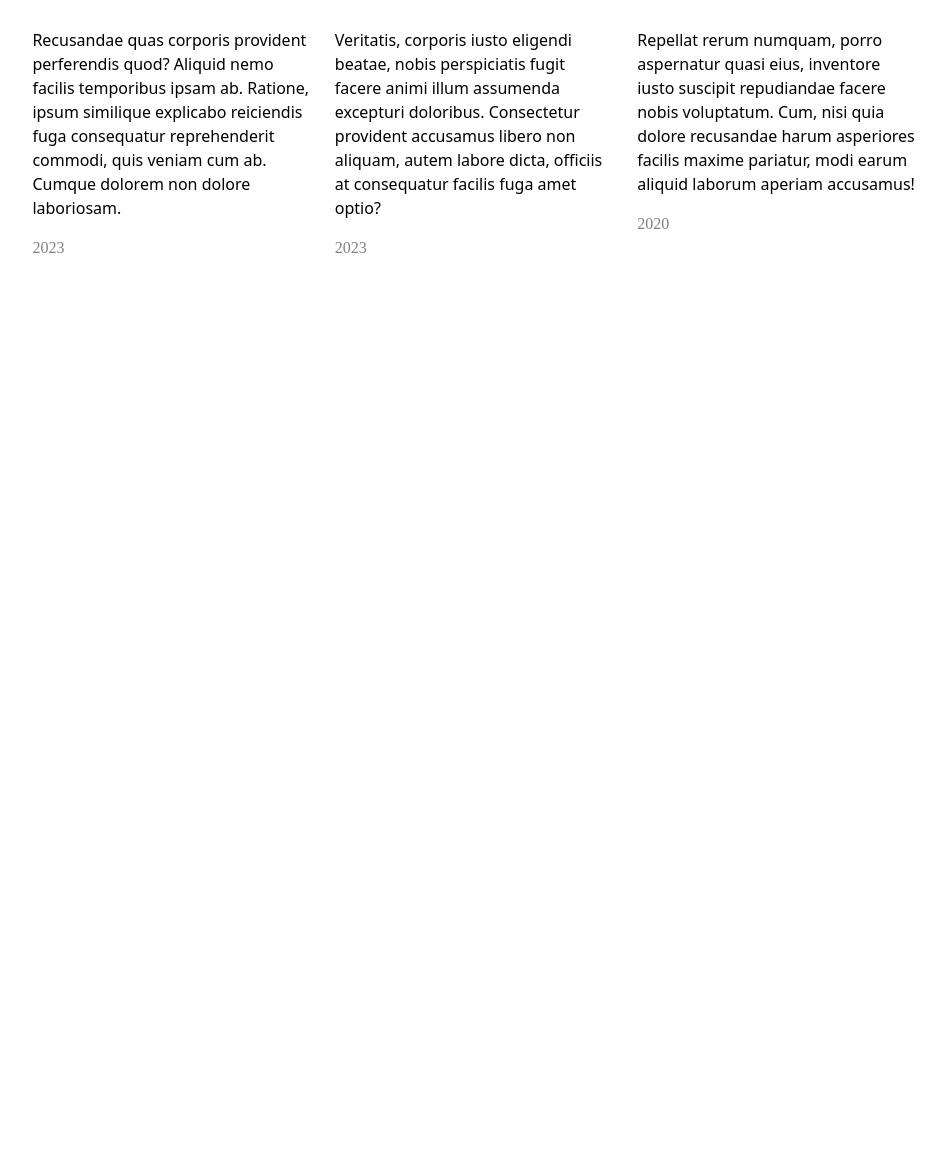
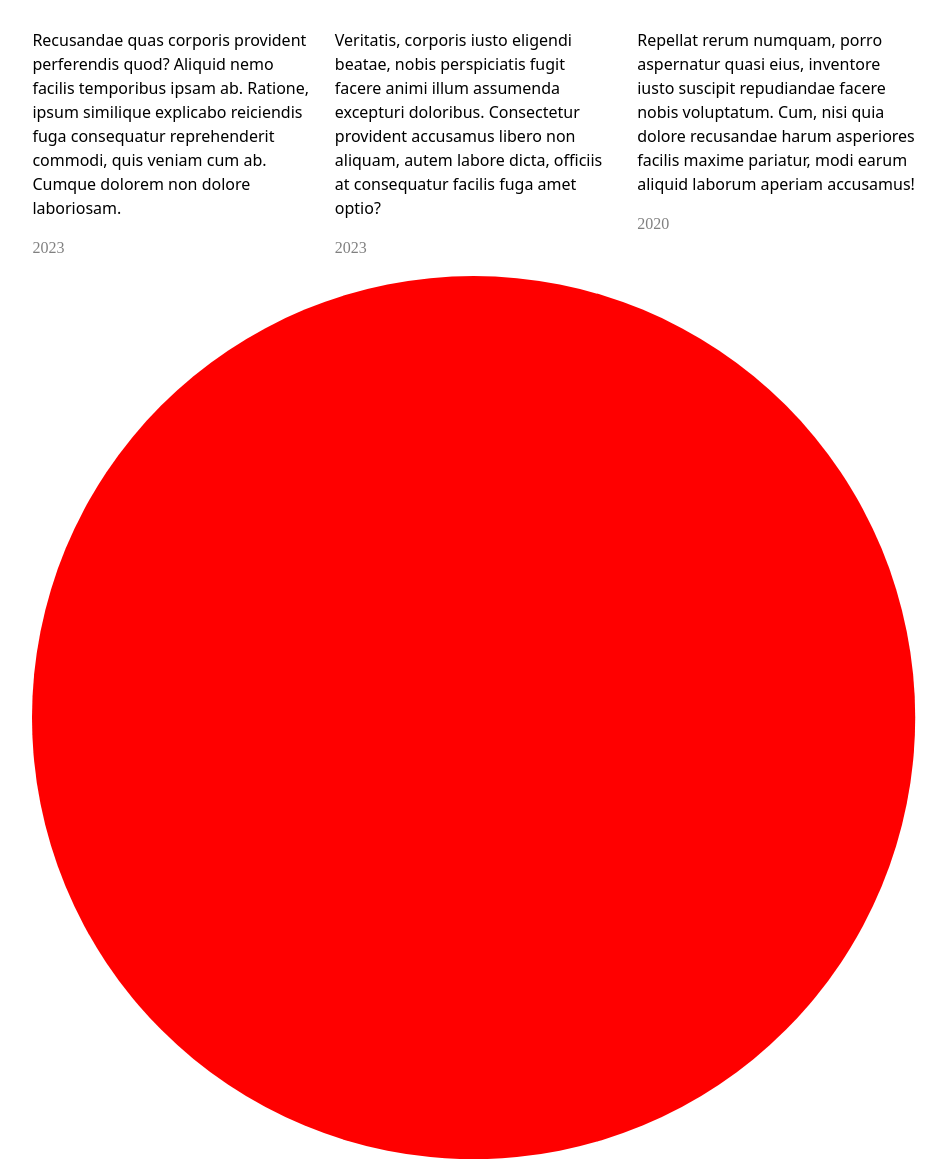
Before and after one commit to zou99999/portfolio, a plain HTML site: page projects/index.html in a window 1280 px wide. Shown: the part 2551-3710 px from the top of the page, without its empty margins (166-1113 px from the left). Before the commit the page ends 2851 px from the top, so only its background shows below. Drawn offline with Linux system fonts and the light colour scheme.

Commit message:
Update index.html

```diff
--- a/projects/index.html
+++ b/projects/index.html
@@ -15,5 +15,9 @@
 
   <script src="/portfolio/global.js" type="module"></script>
   <script src="/portfolio/projects/projects.js" type="module"></script>
+
+  <svg id="projects-plot" viewBox="-50 -50 100 100">
+    <circle cx="0" cy="0" r="50" fill="red" />
+  </svg>
 </body>
 </html>
```
